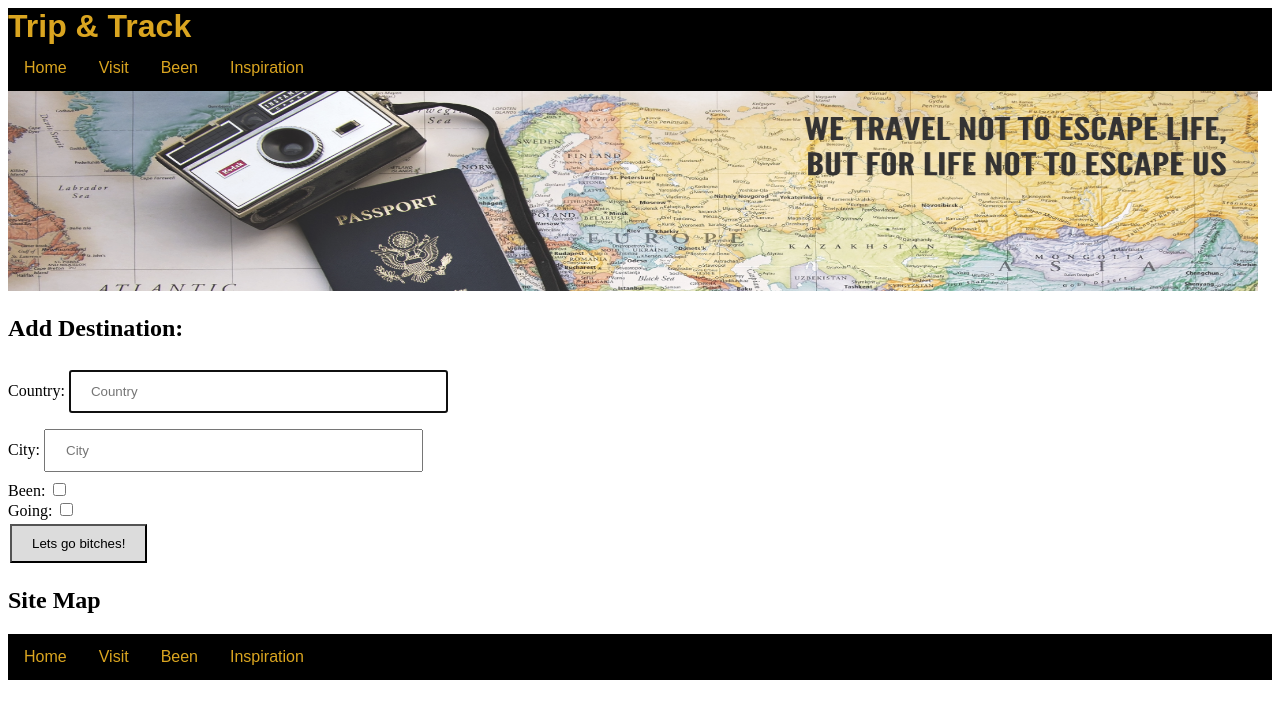
After one commit to CodeScott00/Python-SQL-Project-Trip-Track, a Flask app: page /home in a window 1280 px wide. The commit adds this page. Shown: the top 719 px of the page. Run offline with Flask 2, Linux system fonts and the light colour scheme; some web fonts are replaced.

Commit message:
entry function added and some css done

```diff
--- a/app.py
+++ b/app.py
@@ -1,11 +1,13 @@
 from flask import Flask, render_template
-# from controllers import travel_blueprint
+# from controllers import controller
+from controllers.controller import travel_blueprint
+
+app = Flask(__name__)
+
+app.register_blueprint(travel_blueprint)
+#import blueprint?
 
 
-# app.register_blueprint(travel_blueprint)
-#import blueprint?
-
-app = Flask(__name__)
 
 @app.route('/')
 def home():
--- a/controllers/controller.py
+++ b/controllers/controller.py
@@ -1,6 +1,12 @@
-from flask import Flask
-# from controllers import controller Blueprint
+from flask import Flask, render_template, request, redirect
+from flask import Blueprint
+# from app import app
 
-# @travel_blueprint.route('/home')
-# def index():
-#     return "Hello, World!"
+travel_blueprint = Blueprint("travel",__name__)
+
+
+@travel_blueprint.route('/home', methods = ['GET'])
+def new_entry():
+    return render_template('travel/search.html')
+
+# @travel_blueprint.route('home', methods = )
--- /dev/null
+++ b/static/form.css
@@ -0,0 +1,18 @@
+
+input[type=text] {
+    width: 30%;
+    padding: 12px 20px;
+    margin: 8px 0;
+    box-sizing: border-box;
+  }
+
+  button {
+      background-color: gainsboro ;
+      color: black;
+      height: 100;
+  padding: 10px 20px;
+  text-decoration-style: none;
+  margin: 4px 2px;
+  cursor: pointer;
+
+  }
--- a/static/style.css
+++ b/static/style.css
@@ -1,3 +1,11 @@
+h1 {
+    background-color: black;
+    color: goldenrod;
+    margin: auto;
+    height: 100;
+    font-family: fantasy;
+}
+
 nav {
     background-color: aquamarine;
     font: status-bar;
@@ -5,5 +13,36 @@ nav {
     /* text-align: right; */
     margin: 70;
     /* color: goldenrod; */
+    font-family: fantasy;
+
 
 }
+
+ul {
+    list-style-type: none;
+    margin: 0;
+    padding: 0;
+    overflow: hidden;
+    background-color: black;
+  }
+
+  li {
+    float: left;
+  }
+
+  li a {
+    display: block;
+    color:goldenrod;
+    text-align: center;
+    padding: 14px 16px;
+    text-decoration: none;
+  }
+
+  li a:hover {
+    background-color:grey;
+  }
+
+img {
+    height: 200px;
+    width: 1250px;
+}
--- a/templates/base.html
+++ b/templates/base.html
@@ -4,6 +4,8 @@
     <meta charset="UTF-8">
     <meta name="viewport" content="width=device-width, initial-scale=1.0">
     <link rel="stylesheet" href="{{ url_for('static', filename='style.css') }}">
+    <link rel="stylesheet" href="{{ url_for('static', filename='form.css') }}">
+    <link rel="stylesheet" href="https://fonts.google.com/specimen/Handlee?query=hand&preview.text=Trip%20%26%20Track&preview.text_type=custom">
     <title>Trip & Track</title>
 </head>
 <body>
@@ -28,6 +30,7 @@
                 <!-- links o in ehre  -->
             </ul>
         </nav>
+        <img src="/static/images/2.png" alt="INSERT IMAGE">
     </header>
     {% block content %}
     {% endblock %}
--- a/templates/index.html
+++ b/templates/index.html
@@ -3,5 +3,5 @@
 <!-- insert here -->
 
 {% block content %}
-
+Hello World
 {% endblock %}
--- /dev/null
+++ b/templates/travel/search.html
@@ -0,0 +1,31 @@
+{% extends "base.html" %}
+
+{% block content %}
+
+<h2> Add Destination:</h2>
+
+<form action="/home" method="post">
+    <div>
+        <label for="country"> Country:</label>
+        <input type="text" id="country" name="country" placeholder="Country" required autofocus>
+    </div>
+    <div>
+        <label for="City"> City:</label>
+        <input type="text" id="city" name="city" placeholder="City" required autofocus>
+    </div>
+    <div>
+        <label for="Been"> Been:</label>
+        <input type="checkbox" id="Been" name="Been" placeholder="Been" required autofocus>
+
+      </div>
+      <div>
+        <label for="Going"> Going:</label>
+        <input type="checkbox" id="Going" name="Going" placeholder="Going" required autofocus>
+
+      </div>
+
+
+      <button type="submit"> Lets go bitches!</button>
+</form>
+
+{% endblock %}
```
Also changed, not shown: static/images/1.png (added), static/images/2.png (added), static/images/inspo.jpg (added), templates/travel/visit.html (added), templates/travel/visited.html (added).
